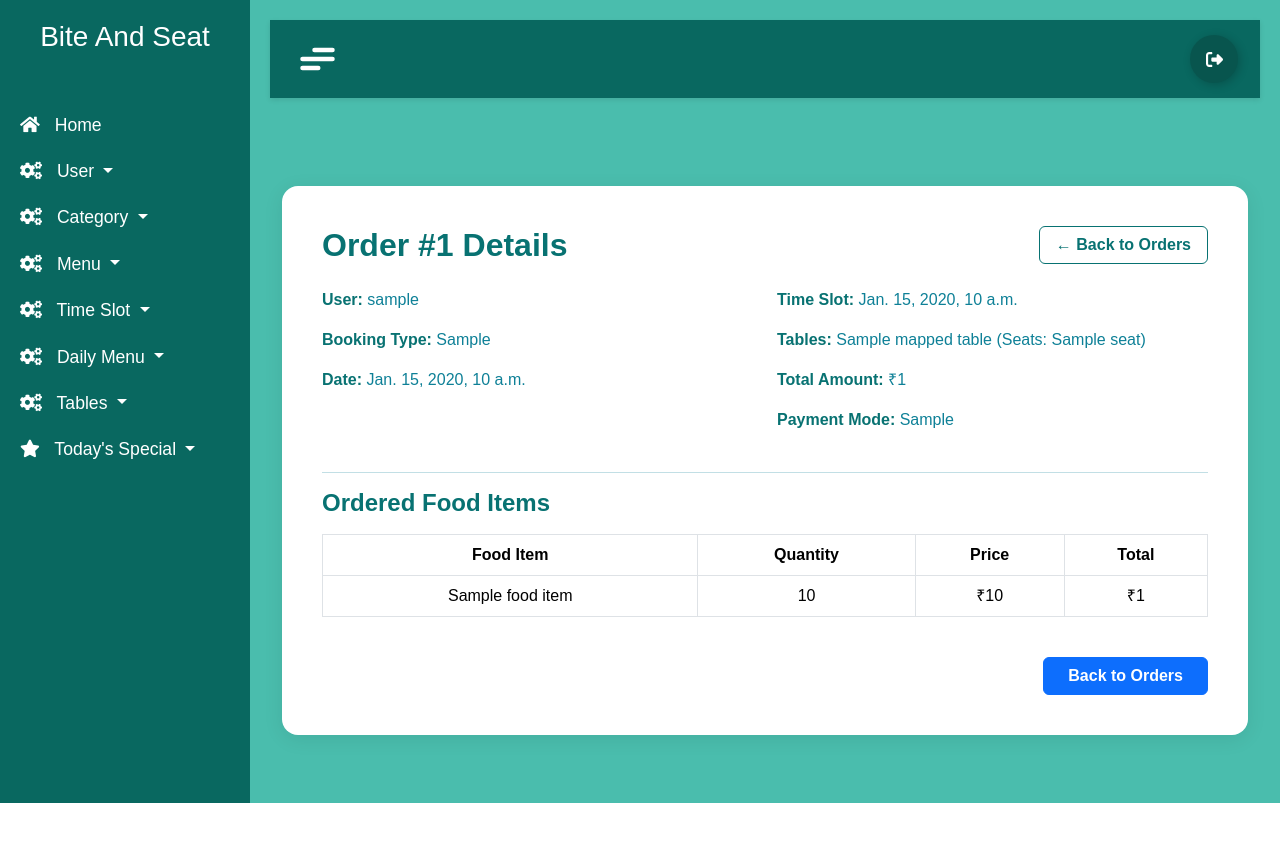
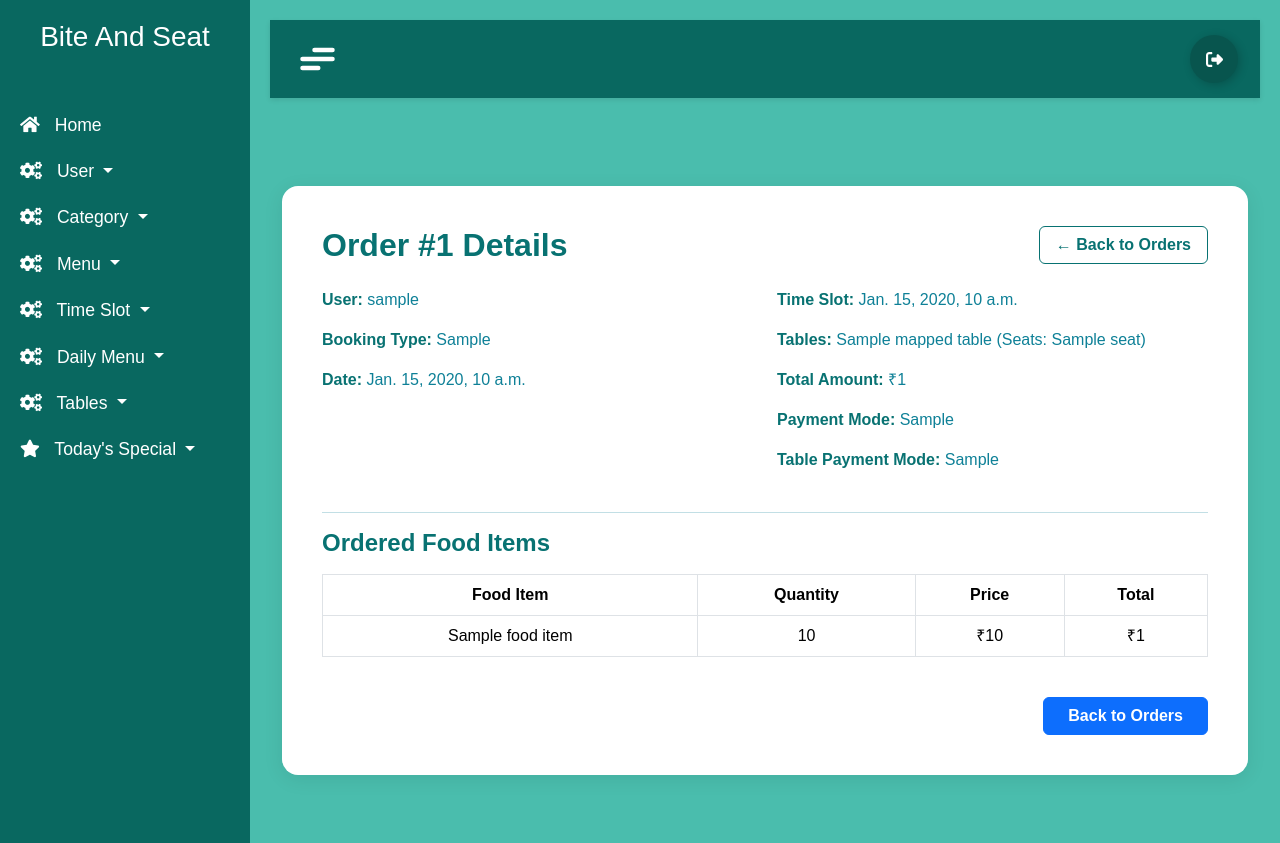
Before and after one commit to ociuzacademy/Bite_and_Seat_Backend, a Django app: template adminapp/templates/adminapp/admin_order_detail.html in a window 1280 px wide. Before the commit the page ends 803 px from the top, so only its background shows below. Run offline with Django 5.2, Linux system fonts and the light colour scheme; the template is opened without the code that fills it: most values are stand-ins (such as "Sample title", 1, 10 or a date in 2020).

Commit message:
in order detail page added payment status

```diff
--- a/adminapp/templates/adminapp/admin_order_detail.html
+++ b/adminapp/templates/adminapp/admin_order_detail.html
@@ -70,7 +70,8 @@
 
 
         <p><strong class="text-primary">Total Amount:</strong> ₹{{ order.total_amount }}</p>
-        <p><strong class="text-primary">Payment Mode:</strong> {{ order.payment_mode }}</p>
+        <p><strong class="text-primary">Payment Mode:</strong> {{ order.food_payment_mode }}</p>
+        <p> <strong class="text-primary">Table Payment Mode:</strong> {{ order.table_payment_mode }}</p>
       </div>
     </div>
 
```
Also changed, not shown: media/profile_photos/1000153661.jpg (added), media/todays_special/foodmacronutrients_Beef_Biryani_Amateur_photo_from_Reddit_taken_eac837ec-_w8NTWDj.png (added).
